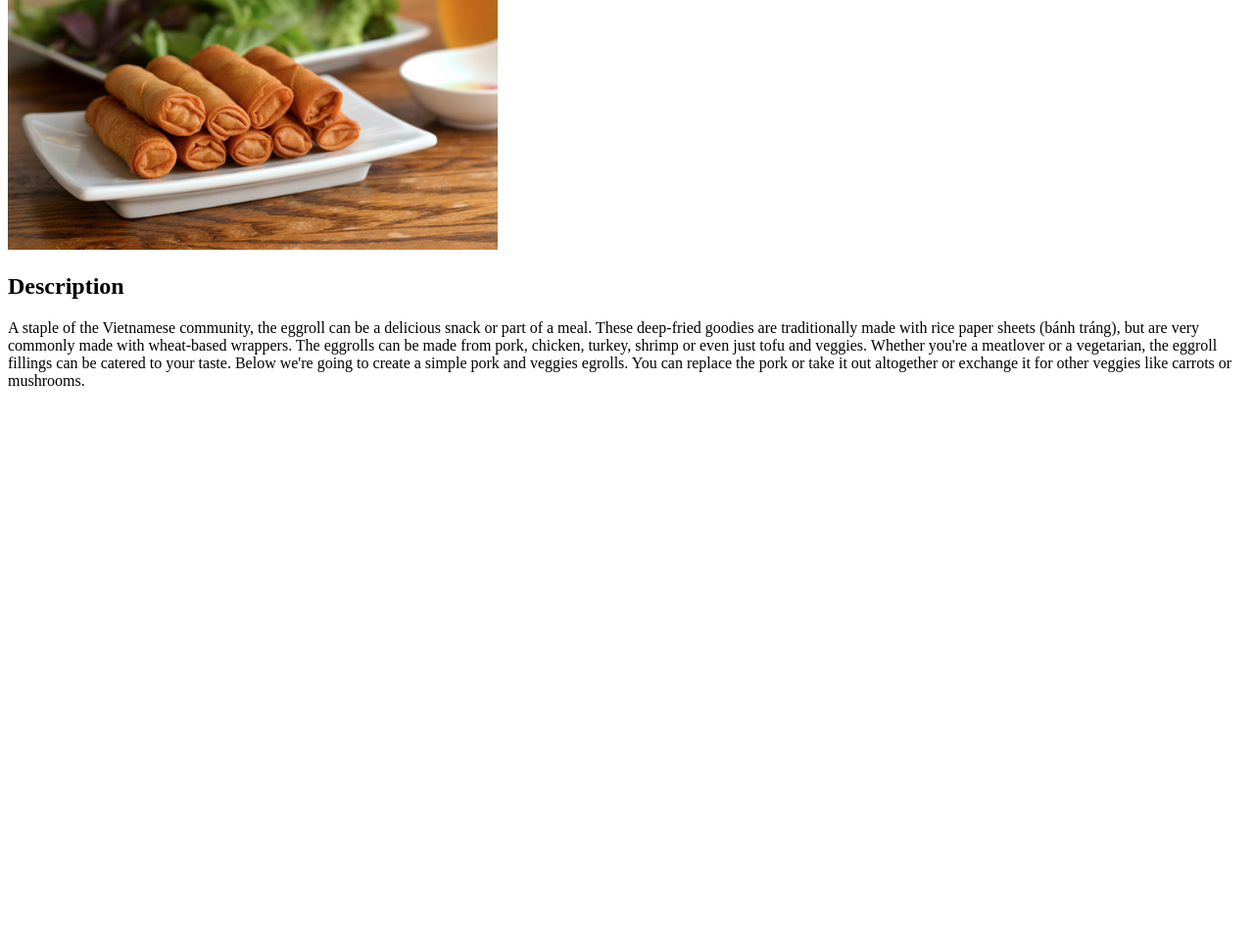
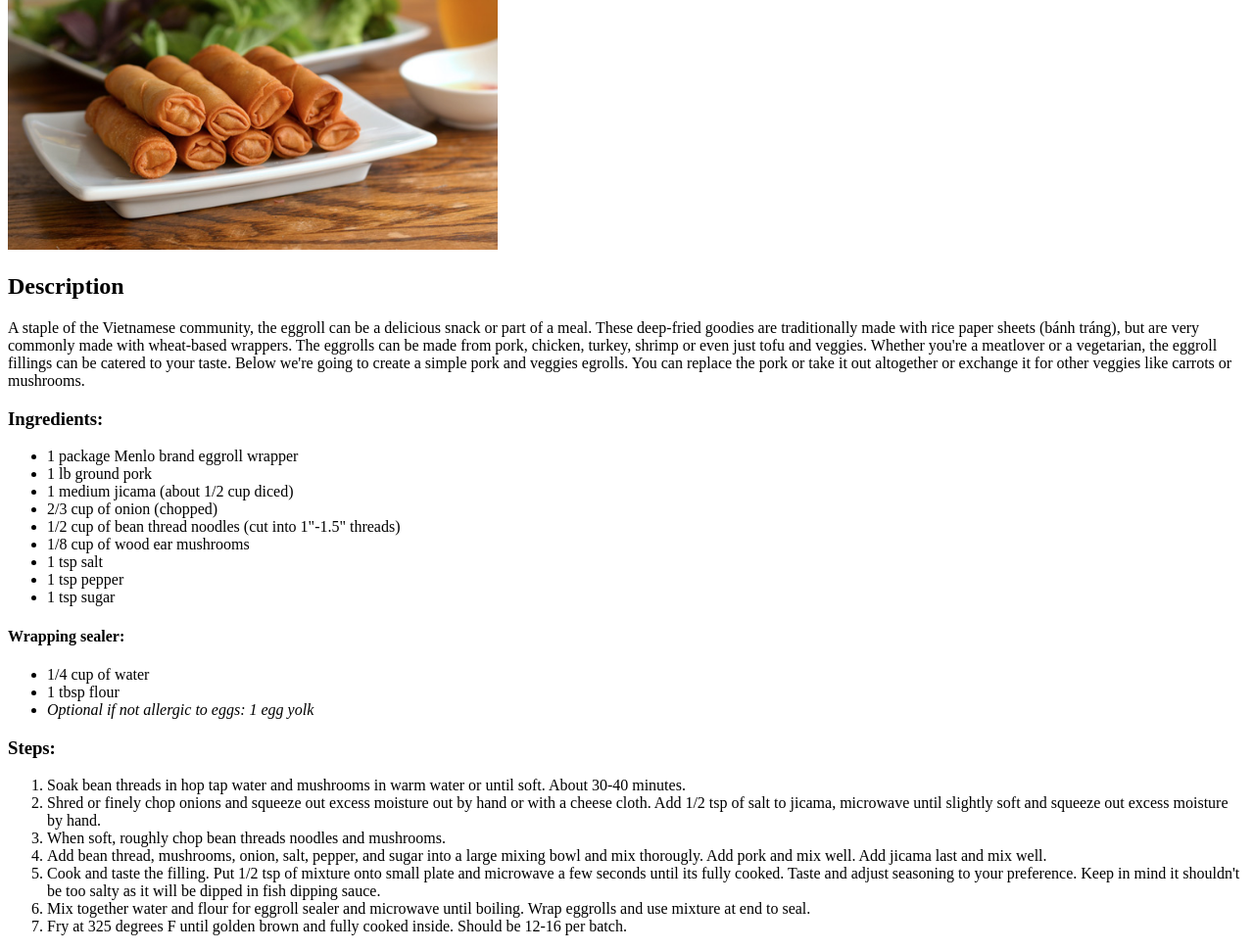
Before and after one commit to telshira/odin-recipes, a plain HTML site: page recipes/vietnamese-eggrolls.html in a window 1280 px wide. Shown: the part 158-1129 px from the top of the page at 98% size. Before the commit the page ends 800 px from the top, so only its background shows below. Drawn offline with Linux system fonts and the light colour scheme.

Commit message:
Updated eggroll page to add steps and ingredients

```diff
--- a/recipes/vietnamese-eggrolls.html
+++ b/recipes/vietnamese-eggrolls.html
@@ -17,6 +17,36 @@
     <h2>Description</h2>
     <p>A staple of the Vietnamese community, the eggroll can be a delicious snack or part of a meal. These deep-fried goodies are traditionally made with rice paper sheets (bánh tráng), but are very commonly made with wheat-based wrappers. The eggrolls can be made from pork, chicken, turkey, shrimp or even just tofu and veggies. Whether you're a meatlover or a vegetarian, the eggroll fillings can be catered to your taste. Below we're going to create a simple pork and veggies egrolls. You can replace the pork or take it out altogether or exchange it for other veggies like carrots or mushrooms.</p>
 
+    <h3>Ingredients:</h3>
+      <ul>
+        <li>1 package Menlo brand eggroll wrapper</li>
+        <li>1 lb ground pork</li>
+        <Li>1 medium jicama (about 1/2 cup diced)</Li>
+        <li>2/3 cup of onion (chopped)</li>
+        <li>1/2 cup of bean thread noodles (cut into 1"-1.5" threads)</li>
+        <li>1/8 cup of wood ear mushrooms</li>
+        <li>1 tsp salt</li>
+        <li>1 tsp pepper</li>
+        <li>1 tsp sugar</li>
+      </ul>
+    <h4>Wrapping sealer:</h4>
+      <ul>
+        <li>1/4 cup of water</li>
+        <li>1 tbsp flour</li>
+        <li><em>Optional if not allergic to eggs: 1 egg yolk</em></li>
+      </ul>
+
+    <h3>Steps:</h3>
+      <ol>
+        <li>Soak bean threads in hop tap water and mushrooms in warm water or until soft. About 30-40 minutes.</li>
+        <li>Shred or finely chop onions and squeeze out excess moisture out by hand or with a cheese cloth. Add 1/2 tsp of salt to jicama, microwave until slightly soft and squeeze out excess moisture by hand. </li>
+        <li>When soft, roughly chop bean threads noodles and mushrooms.</li>
+        <li>Add bean thread, mushrooms, onion, salt, pepper, and sugar into a large mixing bowl and mix thorougly. Add pork and mix well. Add jicama last and mix well.</li>
+        <li>Cook and taste the filling. Put 1/2 tsp of mixture onto small plate and microwave a few seconds until its fully cooked. Taste and adjust seasoning to your preference. Keep in mind it shouldn't be too salty as it will be dipped in fish dipping sauce.</li>
+        <li>Mix together water and flour for eggroll sealer and microwave until boiling. Wrap eggrolls and use mixture at end to seal.</li>
+        <li>Fry at 325 degrees F until golden brown and fully cooked inside. Should be 12-16 per batch.</li>
+      </ol>
+
   </body>
 
 </html>
```
